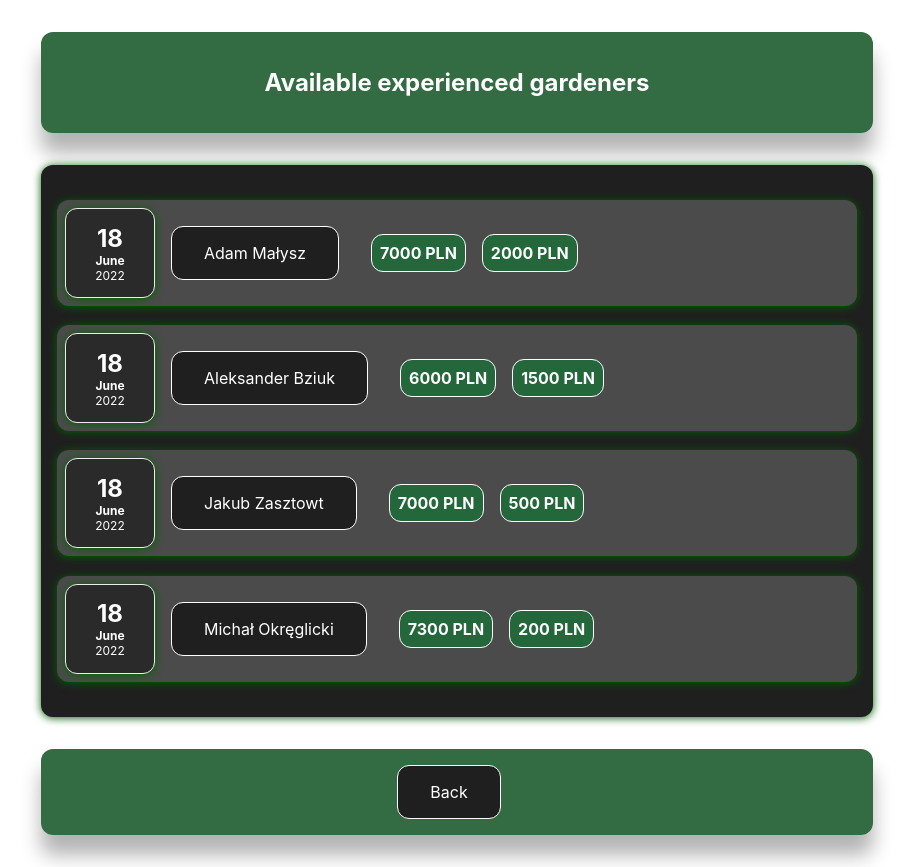
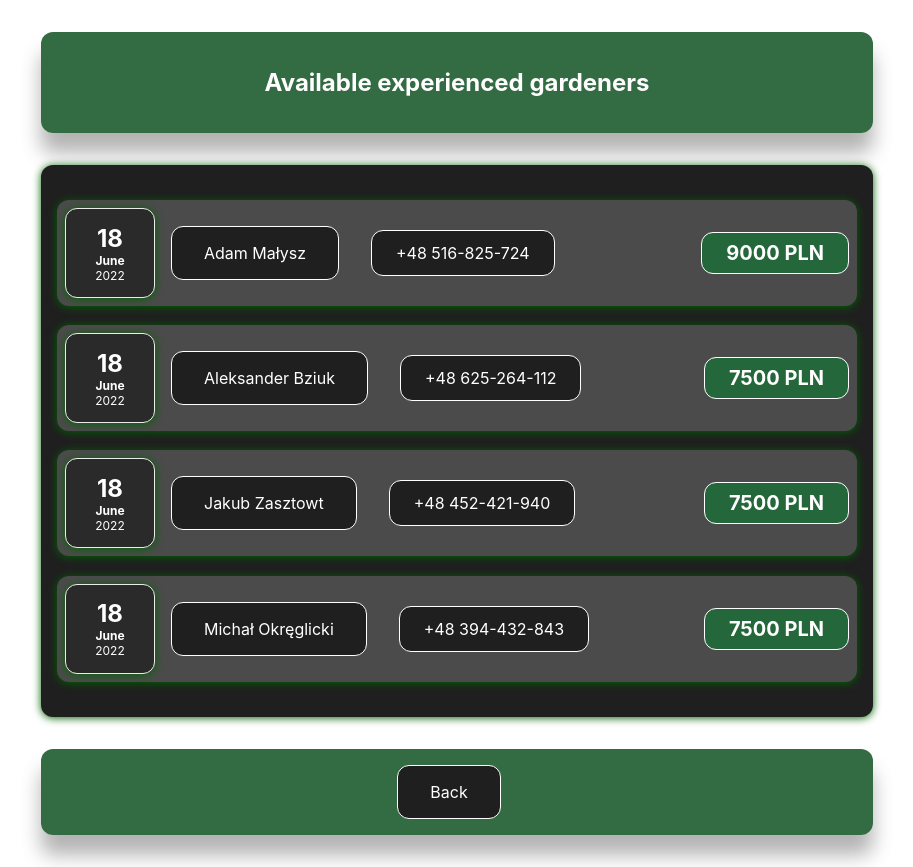
Before and after one commit to mikolaj-mialkowski/mas-frontend, a React (Create React App) app: page / in a window 1280 px wide. Both pictures are taken after a click on the button "Experienced Gardener". Shown: the whole page, without its empty margins (183-1096 px from the left). Built offline with nearby package versions, Linux system fonts and the light colour scheme.

Commit message:
added contact info

```diff
--- a/src/components/workers/ExperiencedGardener.css
+++ b/src/components/workers/ExperiencedGardener.css
@@ -0,0 +1,82 @@
+.experienced-gardener-salary {
+    font-size: 1rem;
+    font-weight: bold;
+    color: white;
+    background-color: #01802d85;
+    border: 1px solid white;
+    padding: 0.5rem;
+    border-radius: 12px;
+    font-size: 1.25rem;
+    padding: 0.5rem 1.5rem;
+  }
+
+  .experienced-gardener-contact-info {
+    font-size: 1rem;
+    color: white;
+    background-color: rgba(31,31,31);
+    border: 1px solid white;
+    padding: 0.5rem;
+    border-radius: 12px;
+    font-size: 1rem;
+    padding: 0.75rem 1.5rem;
+  }
+
+  .experienced-gardener {
+    display: flex;
+    justify-content: space-between;
+    align-items: center;
+    padding: 0.5rem;
+    margin: 1.2rem 0;
+    background-color: #4b4b4b;
+  }
+
+  .experienced-gardener__box{
+    display: flex;
+    flex-direction: column;
+    gap: 1rem;
+    align-items: flex-end;
+    flex-flow: column-reverse;
+    justify-content: flex-start;
+    flex: 1;
+  }
+
+  .experienced-gardener button {
+    font: inherit;
+    cursor: pointer;
+    padding: 1rem 2rem;
+    border: 1px solid #ffffff;
+    background-color: rgba(31,31,31);
+    color: white;
+    border-radius: 12px;
+    margin-right: 1rem;
+  }
+
+  .experienced-gardener button:hover,
+  .experienced-gardenerbutton:active {
+    background-color: rgba(31,31,31,70);
+    border-color: #0a8836;
+    color: #0a8836;
+  }
+
+  .experienced-gardener__box h2 {
+    font-size: 1.25rem;
+  }
+
+  .experienced-gardener__box{
+    display: flex;
+    flex-direction: column;
+    gap: 1rem;
+    align-items: flex-end;
+    flex-flow: column-reverse;
+    justify-content: flex-start;
+    flex: 1;
+  }
+
+  @media (min-width: 900px) {
+    .experienced-gardener__box {
+      flex-direction: row;
+      align-items: center;
+      justify-content: flex-start;
+      flex: 1;
+    }
+}
--- a/src/components/workers/ExperiencedGardener.js
+++ b/src/components/workers/ExperiencedGardener.js
@@ -1,4 +1,4 @@
-import "./WorkerCategory.css";
+import "./ExperiencedGardener.css";
 import Card from "../UI/Card";
 import EmploymentDate from "./EmploymentDate";
 
@@ -9,15 +9,15 @@ const ExperiencedGardener = (props) => {
   };
 
   return (
-    <Card className="worker-category">
-      <div className="worker-category__box">
+    <Card className="experienced-gardener">
+      <div className="experienced-gardener__box">
         <EmploymentDate date={props.employmentDate} />
         <button onClick={selectWorkerHandler}>
           {props.firstName + "\t" + props.lastName}
         </button>
-        <div className="expense-item__price"> {props.salary} PLN</div>
-        <div className="expense-item__price"> {props.salaryBonus} PLN</div>
+        <div className="experienced-gardener-contact-info"> {props.contactInfo}</div>
       </div>
+      <div className="experienced-gardener-salary"> {Number(props.salary) + Number(props.salaryBonus)} PLN</div>
     </Card>
   );
 };
--- a/src/components/workers/ExperiencedGardeners.css
+++ b/src/components/workers/ExperiencedGardeners.css
@@ -83,13 +83,3 @@
   .experienced-gardeners-button button.alternative:active {
     background-color: #defad7;
   }
-
-  .expense-item__price {
-    font-size: 1rem;
-    font-weight: bold;
-    color: white;
-    background-color: #01802d85;
-    border: 1px solid white;
-    padding: 0.5rem;
-    border-radius: 12px;
-  }
--- a/src/components/workers/ExperiencedGardeners.js
+++ b/src/components/workers/ExperiencedGardeners.js
@@ -12,6 +12,7 @@ const WorkerCategorySelector = (props) => {
       salary: "7000",
       salaryBonus: "2000",
       employmentDate: new Date(),
+      contactInfo: "+48 516-825-724"
     },
     {
       id: 11,
@@ -20,6 +21,7 @@ const WorkerCategorySelector = (props) => {
       salary: "6000",
       salaryBonus: "1500",
       employmentDate: new Date(),
+      contactInfo: "+48 625-264-112"
     },
     {
       id: 12,
@@ -28,6 +30,7 @@ const WorkerCategorySelector = (props) => {
       salary: "7000",
       salaryBonus: "500",
       employmentDate: new Date(),
+      contactInfo: "+48 452-421-940"
     },
     {
       id: 13,
@@ -36,6 +39,7 @@ const WorkerCategorySelector = (props) => {
       salary: "7300",
       salaryBonus: "200",
       employmentDate: new Date(),
+      contactInfo: "+48 394-432-843"
     },
   ];
 
@@ -65,6 +69,7 @@ const WorkerCategorySelector = (props) => {
               salary={experiencedGardener.salary}
               salaryBonus={experiencedGardener.salaryBonus}
               employmentDate={experiencedGardener.employmentDate}
+              contactInfo={experiencedGardener.contactInfo}
             />
           ))}
         </ul>
```
